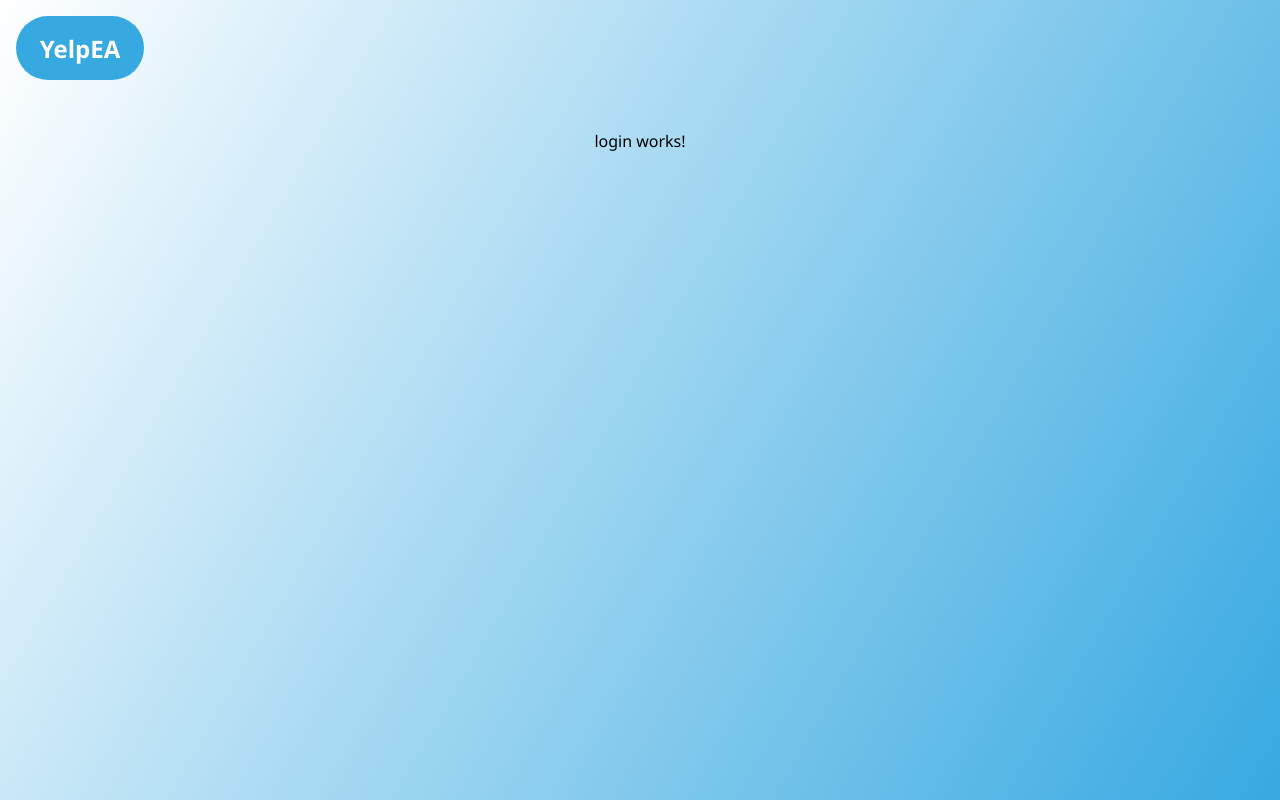
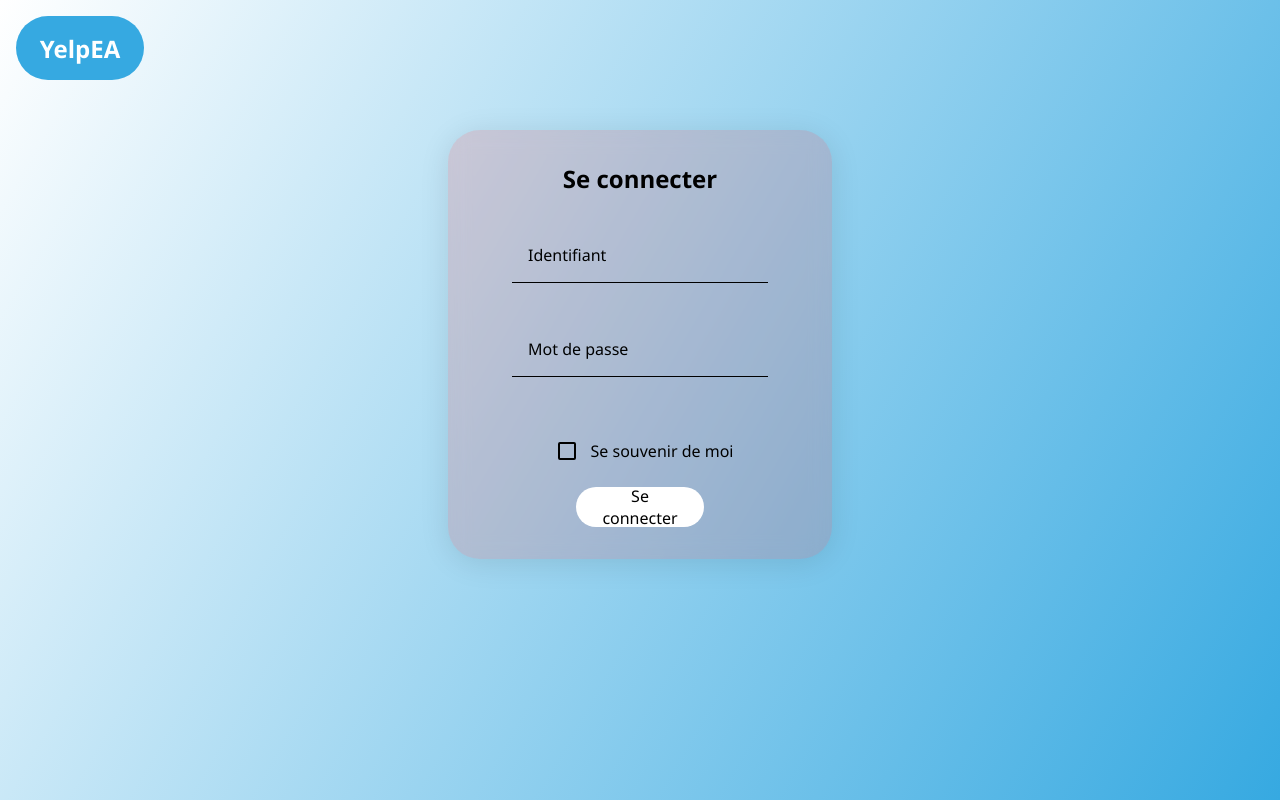
Before and after one commit to BlackZev/Yelp-EA, an Angular app in the folder YelpEaFront/: page /login in a window 1280 px wide. Built offline with nearby package versions, Linux system fonts and the light colour scheme.

Commit message:
Mise en page du formulaire de connexion

```diff
--- a/YelpEaFront/src/app/login/login.component.html
+++ b/YelpEaFront/src/app/login/login.component.html
@@ -1 +1,20 @@
-<p>login works!</p>
+<mat-card class="login">
+    <mat-card-title class="login-title">Se connecter</mat-card-title>
+
+    <mat-card-content class="login-content">
+        <mat-form-field id="login" appearance="fill">
+            <mat-label>Identifiant</mat-label>
+            <input matInput placeholder="Identifiant">
+        </mat-form-field>
+
+        <mat-form-field id="password" appearance="fill">
+            <mat-label>Mot de passe</mat-label>
+            <input matInput placeholder="Mot de passe">
+        </mat-form-field>
+    </mat-card-content>
+
+    <mat-card-footer class="login-footer">
+        <mat-checkbox class="remember-me">Se souvenir de moi</mat-checkbox>
+        <button mat-raised-button id="login">Se connecter</button>
+      </mat-card-footer>
+</mat-card>
--- a/YelpEaFront/src/app/login/login.component.scss
+++ b/YelpEaFront/src/app/login/login.component.scss
@@ -0,0 +1,43 @@
+.login {
+    width: 30vw;
+    padding: 2em;
+    display: flex;
+    flex-direction: column;
+    align-items: center;
+    gap: 2em;
+    border-radius: 2em;
+    background-color: #ff000020;
+    box-shadow: 0 4px 30px rgba(0, 0, 0, 0.1);
+    backdrop-filter: blur(10px);
+}
+
+.login-title {
+    font-size: 1.5rem;
+    font-weight: bold;
+}
+
+.login-content {
+    display: flex;
+    flex-direction: column;
+    justify-content: center;
+    align-items: center;
+    gap: 1em;
+}
+
+.login-content #login, .login-content #password {
+    width: 20vw;
+}
+
+.login-footer {
+    display: flex;
+    flex-direction: column;
+    justify-content: center;
+    align-items: center;
+    gap: 1em;
+}
+
+.login-footer #login {
+    background-color: white;
+    width: 10vw;
+    border-radius: 2em;
+}
```
Also changed, not shown: YelpEaFront/src/app/login/login.component.ts (+6 -1 lines).
